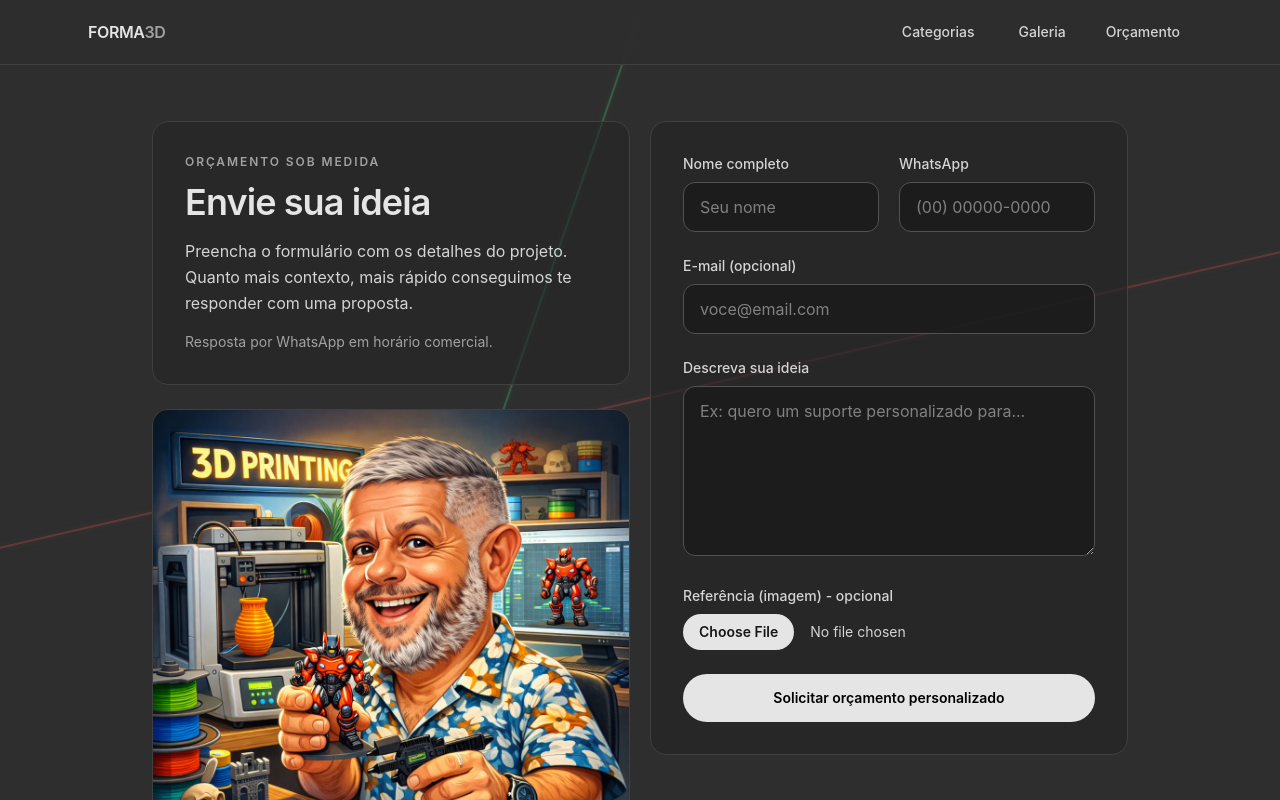
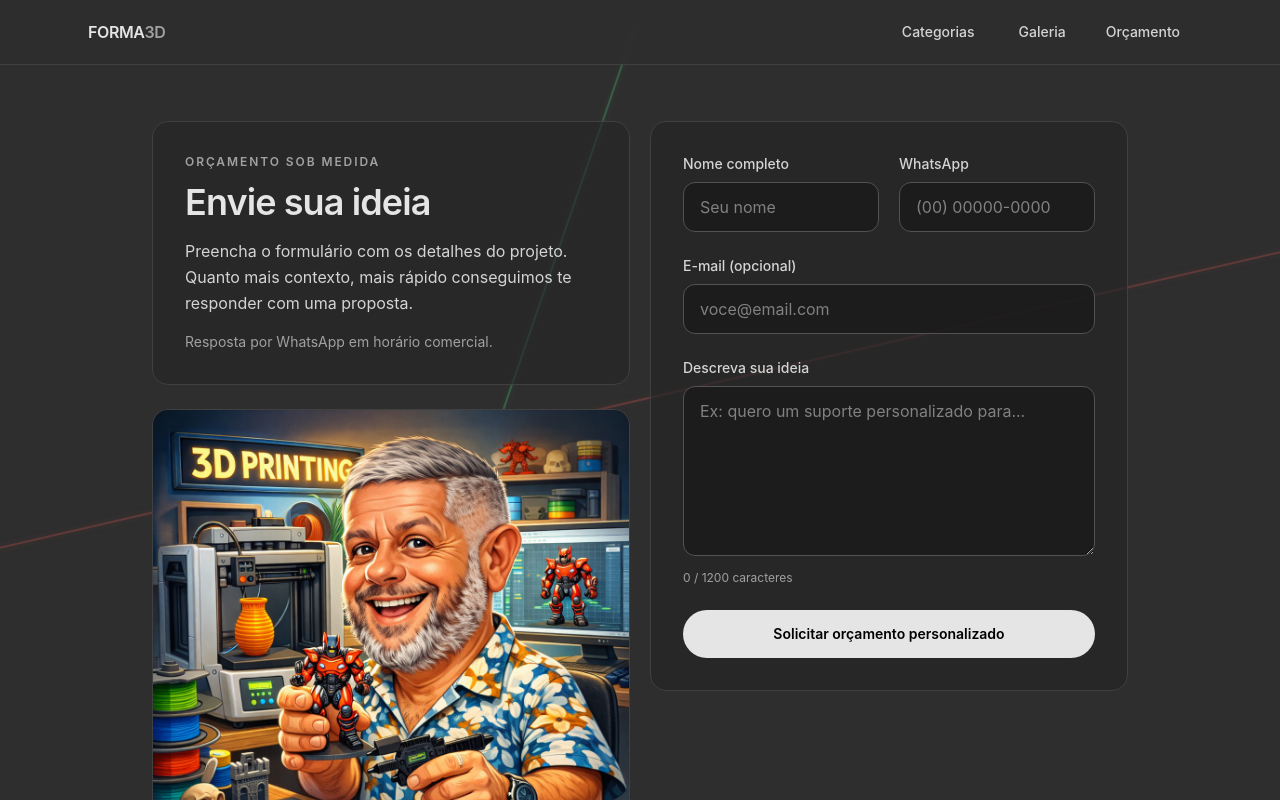
Before and after one commit to arimstefanini/pai, a Next.js app: page /orcamento in a window 1280 px wide. Shown: the top 800 px of the page. Built offline with nearby package versions, Linux system fonts and the light colour scheme.

Commit message:
WHATSAPP

```diff
--- a/app/orcamento/page.tsx
+++ b/app/orcamento/page.tsx
@@ -51,7 +51,10 @@ export default async function OrcamentoPage({ searchParams }: Props) {
         </div>
 
         <div className="w-full">
-          <QuoteRequestForm initialMessage={suggestion} />
+          <QuoteRequestForm
+            initialMessage={suggestion}
+            product={produto}
+          />
         </div>
       </div>
     </section>
--- a/components/QuoteRequestForm.tsx
+++ b/components/QuoteRequestForm.tsx
@@ -1,21 +1,66 @@
 "use client";
 
-import { useState } from "react";
+import { useRef, useState } from "react";
+import { sendQuoteToWhatsapp } from "@/lib/whatsapp/openWhatsapp";
 
 type QuoteRequestFormProps = {
   initialMessage?: string;
+  product?: string;
 };
 
-export function QuoteRequestForm({ initialMessage = "" }: QuoteRequestFormProps) {
+const MAX_DESCRIPTION_LENGTH = 1200;
+
+export function QuoteRequestForm({ initialMessage = "", product }: QuoteRequestFormProps) {
   const [submitted, setSubmitted] = useState(false);
   const [fileName, setFileName] = useState("");
+  const [error, setError] = useState<string | null>(null);
+  const [descriptionLength, setDescriptionLength] = useState(initialMessage.length);
+
+  const nameRef = useRef<HTMLInputElement>(null);
+  const phoneRef = useRef<HTMLInputElement>(null);
+  const emailRef = useRef<HTMLInputElement>(null);
+  const messageRef = useRef<HTMLTextAreaElement>(null);
+
+  const handleSubmit = (event: React.FormEvent<HTMLFormElement>) => {
+    event.preventDefault();
+    setError(null);
+
+    // Gather form data
+    const formData = {
+      name: nameRef.current?.value ?? "",
+      phone: phoneRef.current?.value ?? "",
+      email: emailRef.current?.value ?? "",
+      description: messageRef.current?.value ?? "",
+      product,
+    };
+
+    // Send to WhatsApp
+    const result = sendQuoteToWhatsapp(formData);
+
+    if (!result.success) {
+      setError(result.error || "Erro ao enviar. Tente novamente.");
+      return;
+    }
+
+    // Show success message
+    setSubmitted(true);
+  };
 
   if (submitted) {
     return (
       <div className="rounded-2xl border border-neutral-700 bg-neutral-800/70 p-8 text-center">
         <p className="text-base font-medium text-neutral-200">
-          Solicitação enviada com sucesso. Vamos analisar e te responder com um orçamento.
+          Seu WhatsApp foi aberto! 🎉
         </p>
+        <p className="mt-3 text-sm text-neutral-400">
+          Caso tenha anexado uma imagem, envie-a na conversa para complementar seu pedido.
+        </p>
+        <button
+          onClick={() => setSubmitted(false)}
+          className="mt-6 text-sm font-medium text-neutral-300 underline hover:text-neutral-200"
+        >
+          Enviar novo orçamento
+        </button>
       </div>
     );
   }
@@ -23,17 +68,21 @@ export function QuoteRequestForm({ initialMessage = "" }: QuoteRequestFormProps)
   return (
     <form
       className="w-full space-y-6 rounded-2xl border border-neutral-700 bg-neutral-800/70 p-6 sm:p-8"
-      onSubmit={(event) => {
-        event.preventDefault();
-        setSubmitted(true);
-      }}
+      onSubmit={handleSubmit}
     >
+      {error && (
+        <div className="rounded-lg border border-red-500/30 bg-red-500/10 p-4">
+          <p className="text-sm text-red-200">{error}</p>
+        </div>
+      )}
+
       <div className="grid gap-5 sm:grid-cols-2">
         <div>
           <label htmlFor="name" className="mb-2 block text-sm font-medium text-neutral-300">
             Nome completo
           </label>
           <input
+            ref={nameRef}
             id="name"
             name="name"
             required
@@ -48,6 +97,7 @@ export function QuoteRequestForm({ initialMessage = "" }: QuoteRequestFormProps)
             WhatsApp
           </label>
           <input
+            ref={phoneRef}
             id="phone"
             name="phone"
             type="tel"
@@ -64,6 +114,7 @@ export function QuoteRequestForm({ initialMessage = "" }: QuoteRequestFormProps)
           E-mail (opcional)
         </label>
         <input
+          ref={emailRef}
           id="email"
           name="email"
           type="email"
@@ -78,32 +129,30 @@ export function QuoteRequestForm({ initialMessage = "" }: QuoteRequestFormProps)
           Descreva sua ideia
         </label>
         <textarea
+          ref={messageRef}
           id="message"
           name="message"
           required
+          maxLength={MAX_DESCRIPTION_LENGTH}
           defaultValue={initialMessage}
+          onChange={(e) => setDescriptionLength(e.target.value.length)}
           rows={6}
           className="w-full resize-y rounded-xl border border-neutral-600 bg-neutral-900/70 px-4 py-3 text-neutral-200 outline-none transition focus:border-neutral-400"
           placeholder="Ex: quero um suporte personalizado para..."
         />
+        <div className="mt-2 flex items-center justify-between">
+          <p className="text-xs text-neutral-400">
+            {descriptionLength} / {MAX_DESCRIPTION_LENGTH} caracteres
+          </p>
+          {descriptionLength >= MAX_DESCRIPTION_LENGTH && (
+            <p className="text-xs text-amber-400">
+              Sua descrição está muito grande. Após abrir o WhatsApp você poderá enviar informações complementares em novas mensagens.
+            </p>
+          )}
+        </div>
       </div>
 
-      <div>
-        <label htmlFor="reference" className="mb-2 block text-sm font-medium text-neutral-300">
-          Referência (imagem) - opcional
-        </label>
-        <input
-          id="reference"
-          name="reference"
-          type="file"
-          accept="image/*"
-          className="block w-full text-sm text-neutral-300 file:mr-4 file:rounded-full file:border-0 file:bg-neutral-200 file:px-4 file:py-2 file:font-semibold file:text-neutral-900 hover:file:bg-neutral-100"
-          onChange={(event) => {
-            setFileName(event.target.files?.[0]?.name ?? "");
-          }}
-        />
-        {fileName ? <p className="mt-2 text-xs text-neutral-400">Arquivo: {fileName}</p> : null}
-      </div>
+
 
       <button
         type="submit"
--- /dev/null
+++ b/lib/whatsapp/buildQuoteMessage.ts
@@ -0,0 +1,54 @@
+/**
+ * Quote form data types
+ */
+export interface QuoteFormData {
+  name: string;
+  phone: string;
+  description: string;
+  product?: string;
+  email?: string;
+}
+
+/**
+ * Build a formatted message for WhatsApp
+ */
+export function buildQuoteMessage(data: QuoteFormData): string {
+  const lines: string[] = [
+    "Olá! Gostaria de solicitar um orçamento para um projeto em impressão 3D.",
+    "",
+    `👤 Nome:`,
+    data.name,
+    "",
+    `📱 WhatsApp:`,
+    data.phone,
+  ];
+
+  // Add email if provided
+  if (data.email) {
+    lines.push("");
+    lines.push(`📧 E-mail:`);
+    lines.push(data.email);
+  }
+
+  // Add product reference if provided
+  if (data.product) {
+    lines.push("");
+    lines.push(`📦 Produto de referência:`);
+    lines.push(data.product);
+  }
+
+  // Add description
+  lines.push("");
+  lines.push(`📝 Descrição do projeto:`);
+  lines.push(data.description);
+
+  // Add closing
+  lines.push("");
+  lines.push(
+    "Gostaria de saber a viabilidade, prazo de produção e orçamento."
+  );
+  lines.push("");
+  lines.push("Obrigado!");
+
+  return lines.join("\n");
+}
--- /dev/null
+++ b/lib/whatsapp/openWhatsapp.ts
@@ -0,0 +1,53 @@
+import { buildQuoteMessage, type QuoteFormData } from "./buildQuoteMessage";
+
+const WHATSAPP_PHONE = "5535999095569"; // +55 35 99909-5569
+const WHATSAPP_URL = `https://wa.me/${WHATSAPP_PHONE}?text=`;
+
+/**
+ * Validate form data
+ */
+function validateFormData(data: QuoteFormData): string | null {
+  if (!data.name?.trim()) {
+    return "Por favor, preencha seu nome.";
+  }
+
+  if (!data.phone?.trim()) {
+    return "Por favor, preencha seu WhatsApp.";
+  }
+
+  if (!data.description?.trim()) {
+    return "Por favor, descreva sua ideia.";
+  }
+
+  return null;
+}
+
+/**
+ * Send quote to WhatsApp
+ */
+export function sendQuoteToWhatsapp(data: QuoteFormData): { success: boolean; error?: string } {
+  // Validate form data
+  const error = validateFormData(data);
+  if (error) {
+    return { success: false, error };
+  }
+
+  try {
+    // Build message
+    const message = buildQuoteMessage(data);
+
+    // Encode message for URL
+    const encodedMessage = encodeURIComponent(message);
+
+    // Open WhatsApp
+    const whatsappUrl = WHATSAPP_URL + encodedMessage;
+    window.open(whatsappUrl, "_blank", "noopener,noreferrer");
+
+    return { success: true };
+  } catch (err) {
+    return {
+      success: false,
+      error: "Erro ao abrir WhatsApp. Tente novamente.",
+    };
+  }
+}
```
